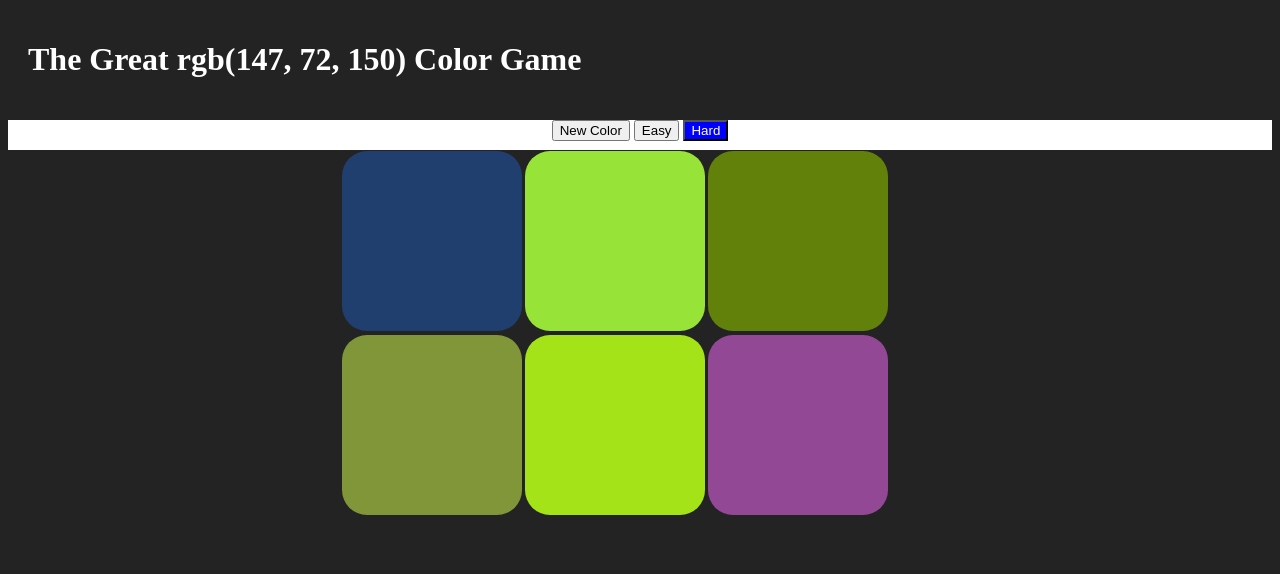
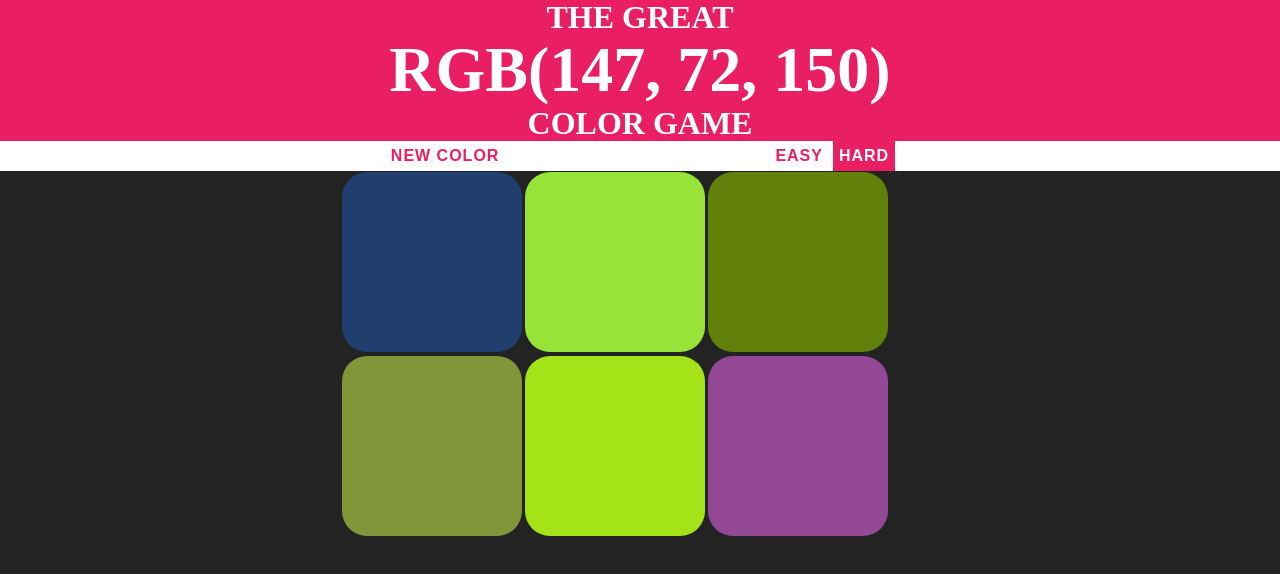
Before and after one commit to mpatino117/RGB-Guessing-Game, a plain HTML site: page index.html in a window 1280 px wide. Drawn offline with Linux system fonts and the light colour scheme.

Commit message:
Adding Style

```diff
--- a/index.html
+++ b/index.html
@@ -7,7 +7,7 @@
 <body>
 
 
-<h1>The Great <span id="colorDisplay">RGB</span> Color Game</h1>
+<h1>The Great <br> <span id="colorDisplay">RGB</span>  <br> Color Game</h1>
 <div id="striker">
 <button id="reset">New Color </button>
 	<span id="message"></span>
--- a/js.js
+++ b/js.js
@@ -36,8 +36,8 @@ hardBtn.addEventListener('click', function(){
 
 	for (var i = 0; i < squares.length; i++) {
 
-			squares[i].style.background = colors[i];
-			squares[i].style.display="block";
+		squares[i].style.background = colors[i];
+		squares[i].style.display="block";
 
 
 	}
@@ -56,7 +56,7 @@ colorDisplay.textContent = pickedColor;
 for (var i = 0; i < squares.length; i++) {
 	squares[i].style.background = colors[i];
 }
-h1.style.background = "#232323"
+h1.style.background = "#e91e63"
 
 });
 ////////////
--- a/style.css
+++ b/style.css
@@ -1,15 +1,20 @@
 body{
 background-color: #232323;
-color: white;
+margin: 0;
+font-family: "Avenir";
+font-weight: normal;
+text-transform: uppercase;
 }
 
 .square{
 	width: 30%;
-
 	padding-bottom: 30%;
 	float: left;
 	margin: 1.6px;
 	border-radius: 25px;
+	transition: background 0.6s;
+	-webkit-transition: background 0.6s;
+	-moz-transition: background 0.6s;
 }
 
 .container{
@@ -19,18 +24,52 @@ max-width: 600px;
 }
 
 #striker{
-	text-align: center;
+		text-align: center;
+
 	background-color: white;
 	color: black;
 	height: 30px;
 }
 
 h1{
-	padding: 20px;
+		text-align: center;
+	line-height: 1.1;
+	padding: 20 0 20 0;
+
+	color:white;
+	background: #e91e63;
+	margin: 0;
+	padding: 2
 }
 
 .selected{
-	background-color: blue;
+	background-color: #e91e63;
 	color: white;
+}
+
+#colorDisplay{
+font-size: 200%;
+}
+
+#message{
+	display: inline-block;
+	width: 20%;
 
 }
+
+button{
+	color: #e91e63;
+	border: none;
+	background: none;
+	text-transform: uppercase;
+	height: 100%;
+	font-weight: 700;
+	letter-spacing: 1px;
+	font-size: inherit;
+	transition: all 0.3;
+}
+
+button:hover{
+	color: white;
+	background:#e91e63;
+}
```
